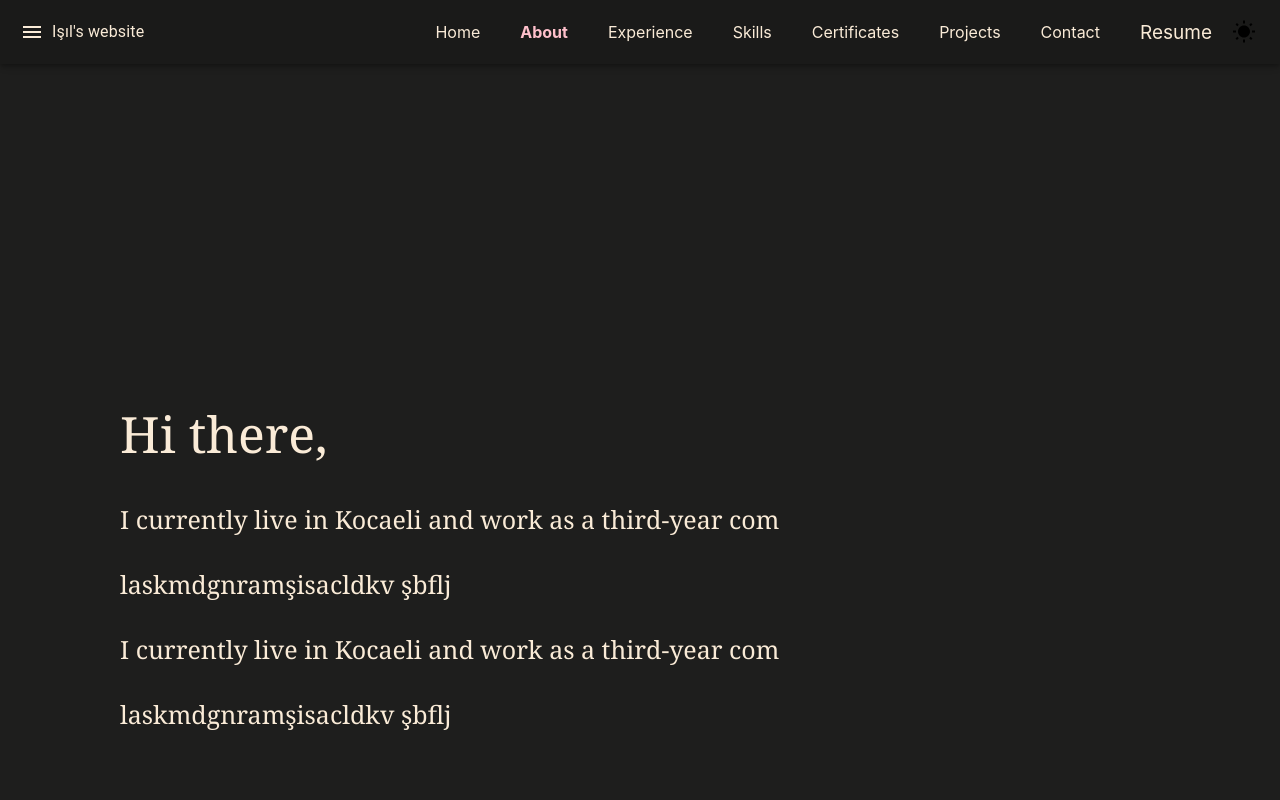
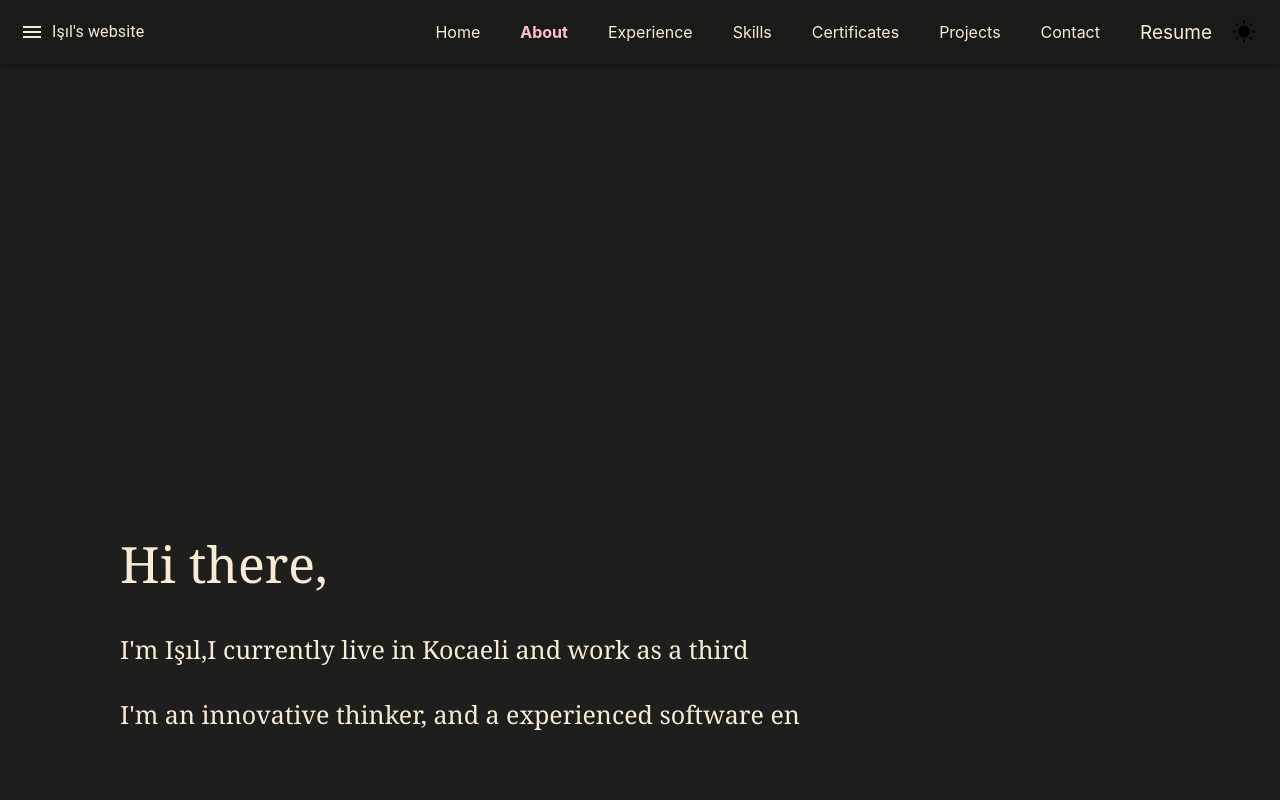
Before and after one commit to lupsi12/portfolyo-react, a React (Create React App) app: page /about in a window 1280 px wide. Shown: the top 800 px of the page. Built offline with nearby package versions, Linux system fonts and the light colour scheme.

Commit message:
cv update

```diff
--- a/src/info/Info.jsx
+++ b/src/info/Info.jsx
@@ -39,8 +39,8 @@ export const info = {
     about: [
         {
             firstPart:"Hi there,",
-            secondPart:"I currently live in Kocaeli and work as a third-year computer engineering student at Kocaeli University.",
-            thirdPart:"laskmdgnramşisacldkv şbflj"
+            secondPart:"I'm Işıl,I currently live in Kocaeli and work as a third-year computer engineering student at Kocaeli University.",
+            thirdPart:"I'm an innovative thinker, and a experienced software engineer with diverse backgrounds, My expertise in java backend development, along with my curiosity for emerging technologies and strong interpersonal commonication skills, enables me to approach projects with a passionate attitude to achieve success."
         }
     ],
     certificates: [
--- a/src/pages/About.jsx
+++ b/src/pages/About.jsx
@@ -35,8 +35,6 @@ const About = () => {
                     <p><TypingEffect text={info.about[0].firstPart} speed={100}/></p>
                     <p><TypingEffect text={info.about[0].secondPart} speed={100}/></p>
                     <p><TypingEffect text={info.about[0].thirdPart} speed={100}/></p>
-                    <p><TypingEffect text={info.about[0].secondPart} speed={100}/></p>
-                    <p><TypingEffect text={info.about[0].thirdPart} speed={100}/></p>
                 </div>
             </Container>
         </Layout>
--- a/src/pages/Projects.jsx
+++ b/src/pages/Projects.jsx
@@ -3,7 +3,7 @@ import {Container, Divider} from "@mui/material";
 import "../../src/styles/ProjectsStyles.css";
 import { info } from "../info/Info";
 import React, {useState} from "react";
-import { Tsunami} from "@mui/icons-material";
+import {ExpandLess, ExpandMore, Tsunami} from "@mui/icons-material";
 const Projects = () => {
     const [sliderProjectData,setSliderProjectData]=useState(info.projects[0])
     const handleClickUp=()=>{
@@ -24,16 +24,16 @@ const Projects = () => {
         <Layout>
             <Container className="projectsContainer">
                 <Divider sx={{height:"30px",border:"none"}}/>
-                <Tsunami className="projectsContainer-icon" onClick={() => handleClickUp()}/>
+                <ExpandLess className="projectsContainer-icon" onClick={() => handleClickUp()}/>
                 <div>
                     <Divider sx={{height:"30px",border:"none"}}/>
                     <a href={sliderProjectData.projectLink} target="_blank" rel="noopener noreferrer">{sliderProjectData.id}-) {sliderProjectData.projectName} </a>
                     <p>{sliderProjectData.projectDesciription}</p>
-                    {sliderProjectData.projectUsages.map((data, i) => (
+                    {sliderProjectData.projectUsages.map((data,  i) => (
                         <p>{data} </p>
                     ))}
                 </div>
-                <Tsunami className="projectsContainer-icon" onClick={() =>handleClickDown()}/>
+                <ExpandMore className="projectsContainer-icon" onClick={() =>handleClickDown()}/>
             </Container>
         </Layout>
     )
--- a/src/styles/AboutStyles.css
+++ b/src/styles/AboutStyles.css
@@ -21,7 +21,7 @@ body.dark-theme .containerAbout p,
 }
 body.light-theme .containerAbout p {
     margin-bottom: 15px;
-    line-height: 1.6;
+    line-height: 0.5;
     white-space: pre-line;
     color: #1A1A19;
     font-size: 25px;
```
Also changed, not shown: 1 other file (tests, documents, lock files or other folders).
